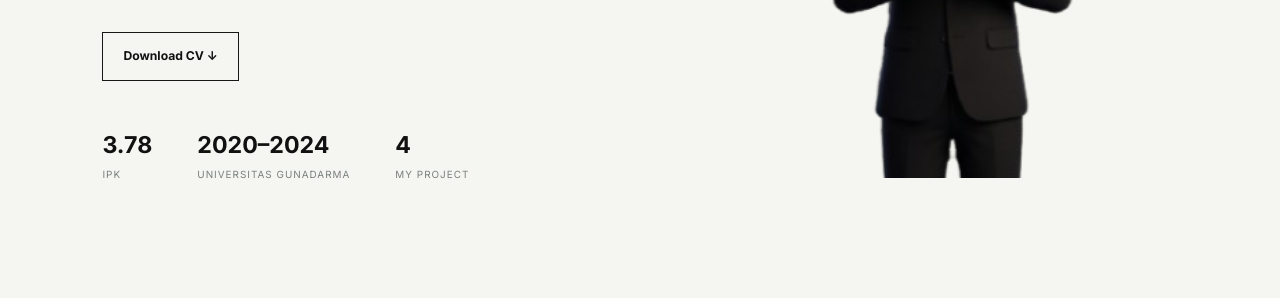
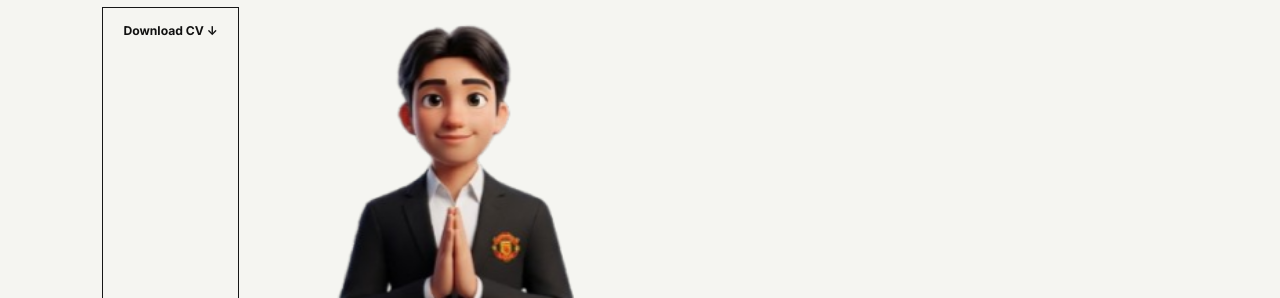
Before and after one commit to aldytrian/website-portfolio, a plain HTML site: page index.html in a window 1280 px wide. Shown: the part 502-800 px from the top of the page. Drawn offline with Linux system fonts and the light colour scheme.

Commit message:
Update index.html

```diff
--- a/index.html
+++ b/index.html
@@ -30,9 +30,6 @@
       <a href="assets/CV_Aldy Trian Prayogi.pdf" class="btn line" download>
         Download CV <b>↓</b>
       </a>
-    </div>
-    <div class="numbers"><div><b>3.78</b><small>IPK</small></div><div><b>2020–2024</b><small>Universitas Gunadarma</small></div><div><b>4</b><small>MY PROJECT</small></div></div>
-  </div>
   <div class="hero-art hero-photo">
     <div class="portrait-wrap">
         <img src="assets/profile.png" alt="Aldy Trian Prayogi - Tentang Saya">
```
